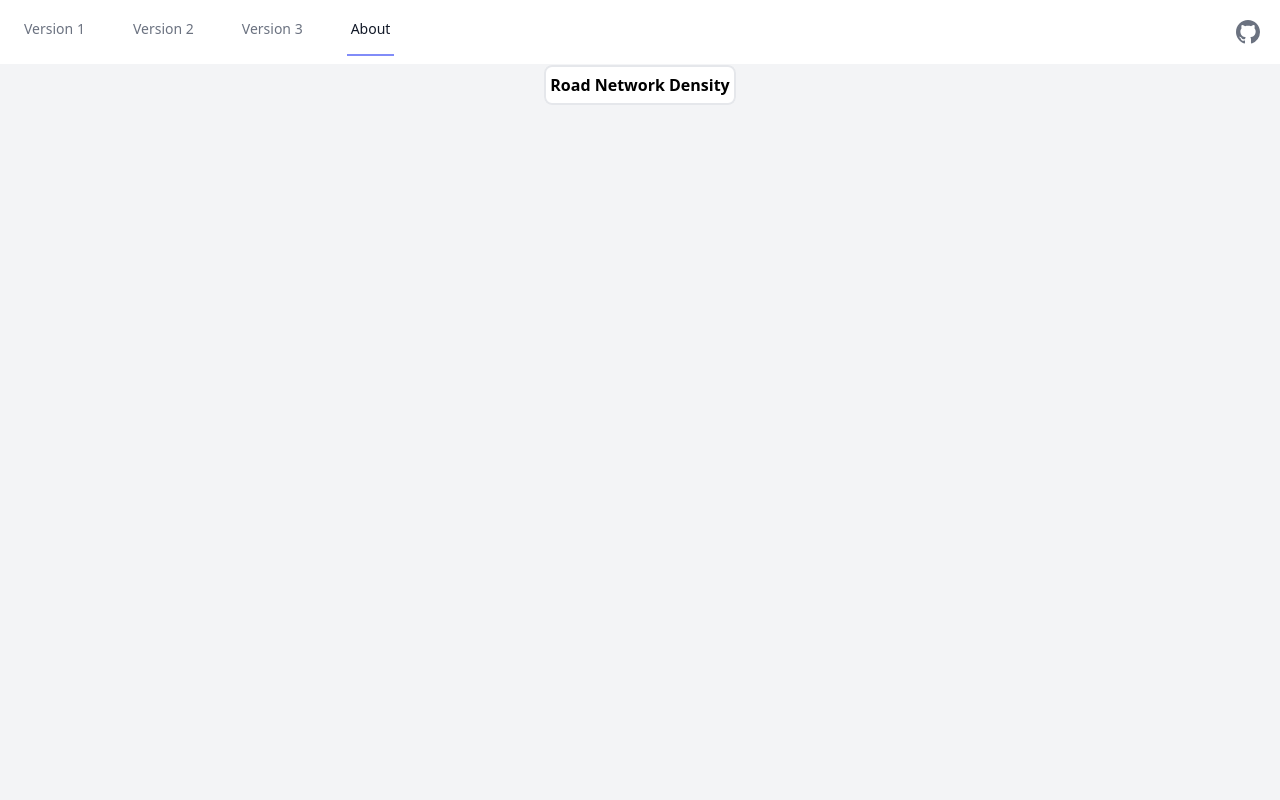
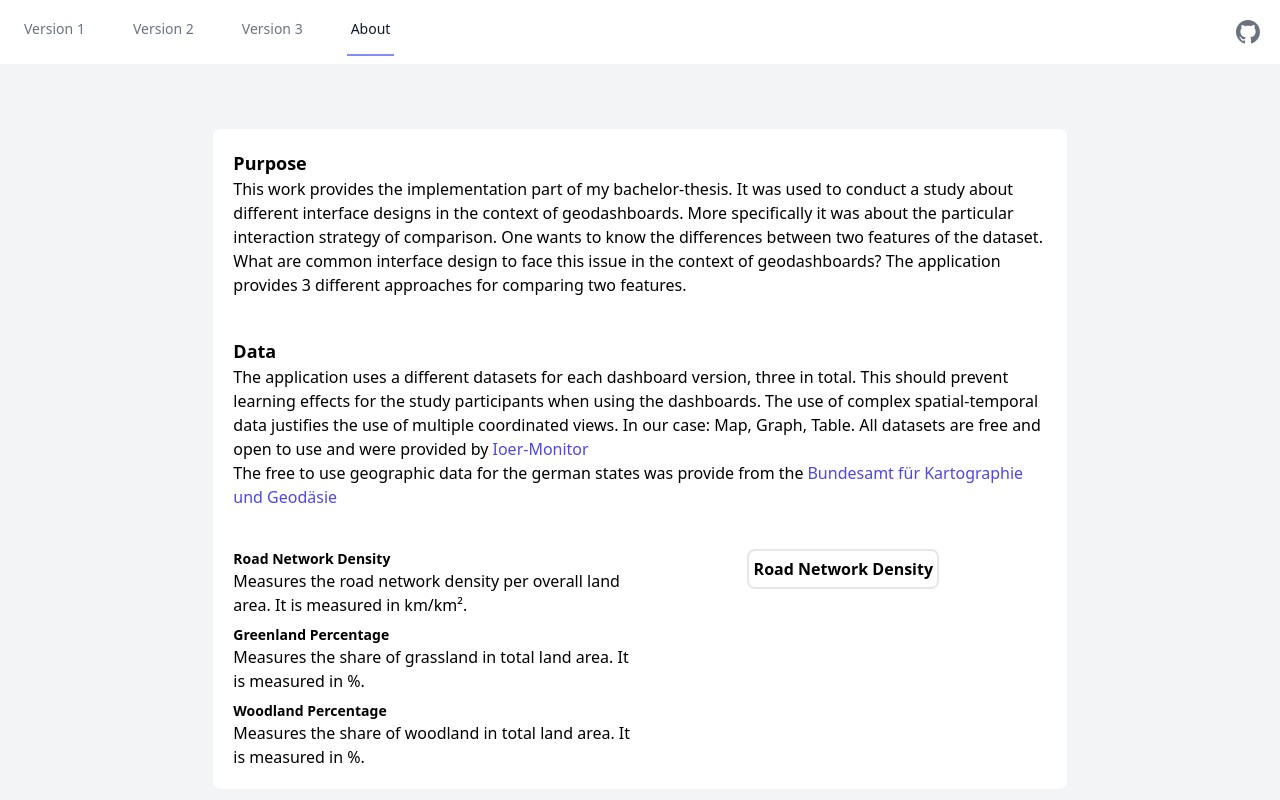
Before and after one commit to aurioldegbelo/models4geodashboard, a Next.js app: page /about in a window 1280 px wide. Built offline with nearby package versions, Linux system fonts and the light colour scheme.

Commit message:
feat: update about page

```diff
--- /dev/null
+++ b/components/Card.tsx
@@ -0,0 +1,12 @@
+import { ReactComponentElement, ReactElement } from "react"
+
+interface Props {
+    className?: string
+    children: ReactElement[] | ReactElement
+}
+
+export default function Card(props: Props) {
+    return <div className={`${props.className} bg-white rounded-lg p-5`}>
+        {props.children}
+    </div>
+}
--- a/pages/about.tsx
+++ b/pages/about.tsx
@@ -1,10 +1,83 @@
+import Card from "@/components/Card";
 import DatasetControl from "@/components/DatasetControl";
 
 export default function about() {
-
 	return (
-		<div className="flex justify-center">
-			<DatasetControl />
+		<div className="w-screen flex justify-center">
+			<Card className="mt-16 w-2/3">
+				<div>
+					<p className="font-bold text-lg">Purpose</p>
+					<p>
+						This work provides the implementation part of my
+						bachelor-thesis. It was used to conduct a study about
+						different interface designs in the context of
+						geodashboards. More specifically it was about the
+						particular interaction strategy of comparison. One wants
+						to know the differences between two features of the
+						dataset. What are common interface design to face this
+						issue in the context of geodashboards? The application
+						provides 3 different approaches for comparing two
+						features.
+					</p>
+					<p className="font-bold text-lg mt-10">Data</p>
+					<div>
+						<p>
+							The application uses a different datasets for each
+							dashboard version, three in total. This should
+							prevent learning effects for the study participants
+							when using the dashboards. The use of complex
+							spatial-temporal data justifies the use of multiple
+							coordinated views. In our case: Map, Graph, Table.
+							All datasets are free and open to use and were
+							provided by
+							<a
+								href="https://www.ioer-monitor.de/"
+								className="text-indigo-600 hover:underline ml-1"
+							>
+								Ioer-Monitor
+							</a>
+						</p>
+						<p>
+							The free to use geographic data for the german
+							states was provide from the
+							<a
+								href="https://gdz.bkg.bund.de/index.php/default/digitale-geodaten/verwaltungsgebiete.html"
+								className="text-indigo-600 hover:underline ml-1"
+							>
+								Bundesamt für Kartographie und Geodäsie
+							</a>
+						</p>
+						<div className="flex mt-10">
+							<div className="w-1/2">
+								<p className="font-bold text-sm">
+									Road Network Density
+								</p>
+								<p>
+									Measures the road network density per
+									overall land area. It is measured in km/km².
+								</p>
+								<p className="font-bold mt-2 text-sm">
+									Greenland Percentage
+								</p>
+								<p>
+									Measures the share of grassland in total
+									land area. It is measured in %.
+								</p>
+								<p className="font-bold mt-2 text-sm">
+									Woodland Percentage
+								</p>
+								<p>
+									Measures the share of woodland in total land
+									area. It is measured in %.
+								</p>
+							</div>
+							<div className="w-1/2 flex justify-center">
+								<DatasetControl />
+							</div>
+						</div>
+					</div>
+				</div>
+			</Card>
 		</div>
 	);
 }
```
